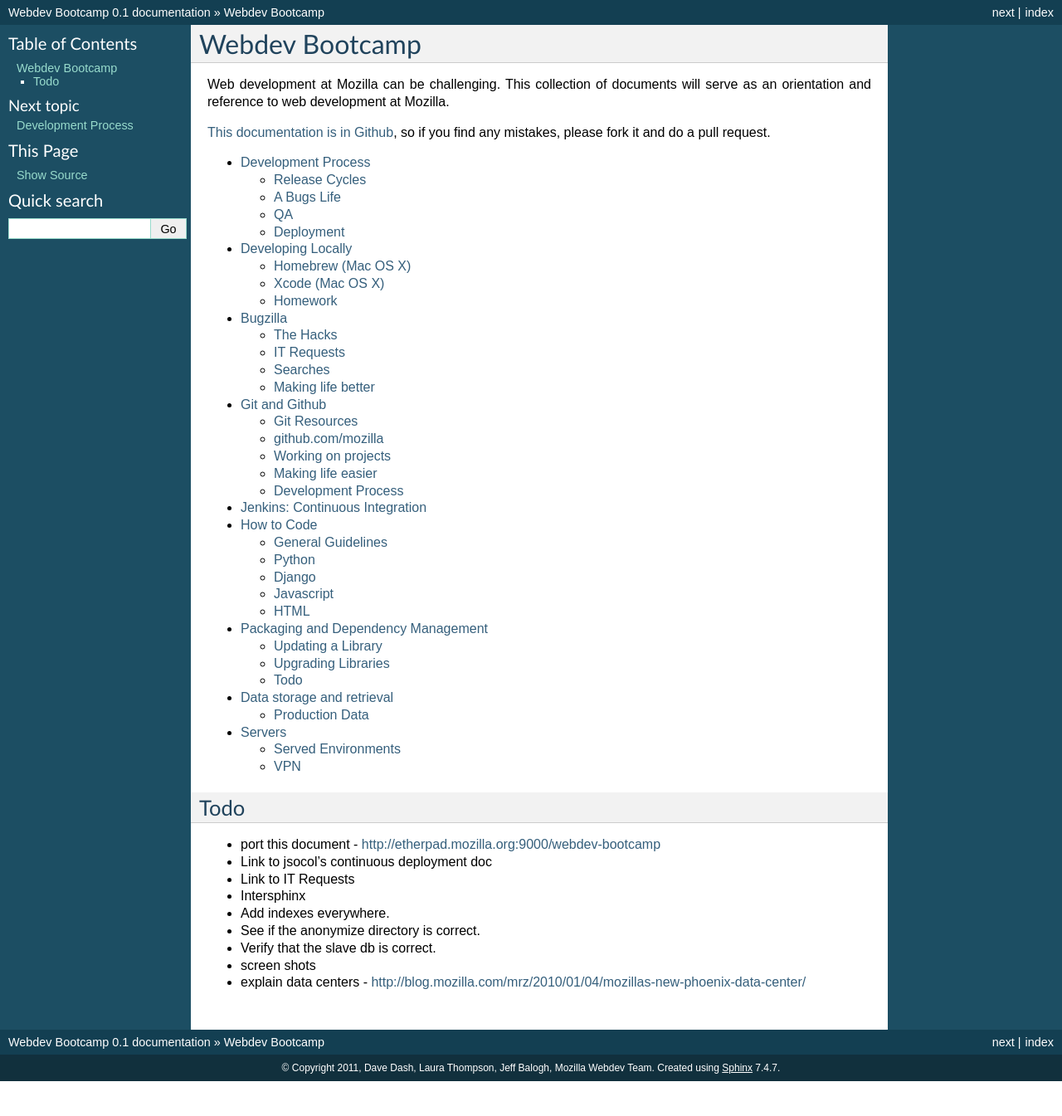
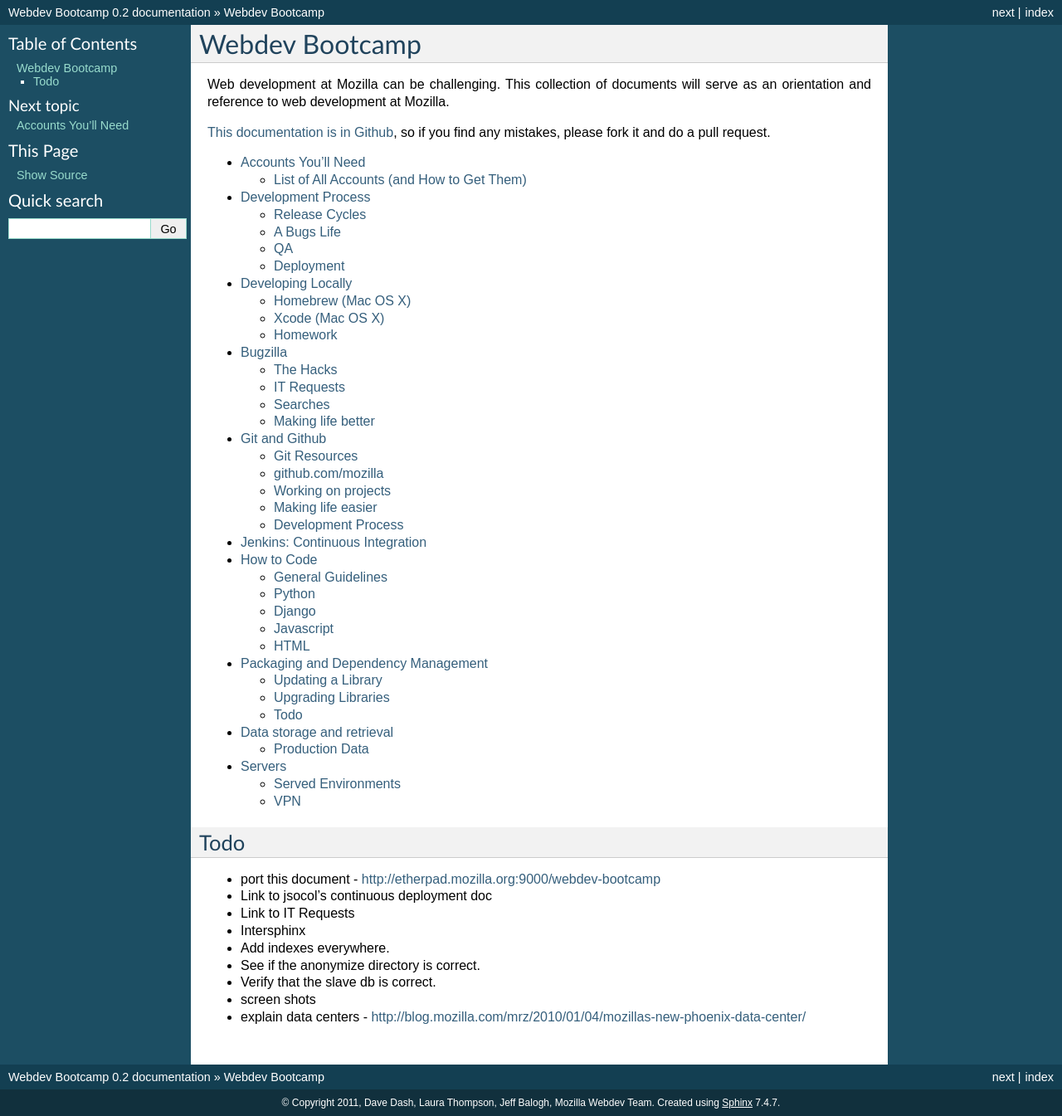
Before and after one commit to mozilla/webdev-bootcamp, a Sphinx documentation site: the page built from docs/index.rst, in a window 1280 px wide. Shown: the whole page at 83% size. Built offline with Sphinx 7.4.7, drawn with Linux system fonts in a browser that asks for light colours; pages that are not in the unit, such as notebooks, are missing from menus; before the commit the page ends 1303 px from its top, so only the background shows below that; some of the changed lines change nothing that is shown.

Commit message:
Add accounts page for a list of accounts needed to develop

```diff
--- /dev/null
+++ b/docs/accounts.rst
@@ -0,0 +1,33 @@
+.. index:: accounts
+
+Accounts You'll Need
+====================
+
+Most of the Mozilla web development process takes place between Bugzilla,
+IRC, and GitHub. There are some other accounts you might need too. Here's
+everything you should request when you start at Mozilla:
+
+List of All Accounts (and How to Get Them)
+------------------------------------------
+
+Use the links to each app to get to their signup form.
+
+* `Bugzilla`_ — use your @mozilla.com email to get 1337 access, and put your
+  IRC nick or whatever you go by in your Bugzilla username for easier
+  searching (example: ``Matthew Riley MacPherson [:tofumatt]``).
+* `GitHub`_ — a free account is all that's required to develop on Mozilla web
+  apps/sites. Ping ``jbalogh``, ``jsocol``, or your manager on IRC to get
+  added to the right groups.
+* IRC_ — check out the wiki to learn about Mozilla IRC. You should register
+  your main nickname on IRC so it doesn't get stolen and so you can access
+  any channels that require you to ``IDENTIFY``.
+* Mercurial_ and ``svn`` — Sometimes things aren't in GitHub and you need to
+  use ``hg`` or ``svn``. Locale files in particular are stored in Subversion
+  for various reasons. Check out `Becoming a contributor`_ and be sure to ask
+  for "Level 2 Mercurial Access".
+
+.. _`Becoming a contributor`: http://www.mozilla.org/hacking/committer/
+.. _Bugzilla: https://bugzilla.mozilla.org/createaccount.cgi
+.. _GitHub: https://github.com/signup/free
+.. _IRC: https://wiki.mozilla.org/IRC
+.. _Mercurial: https://developer.mozilla.org/en/Mercurial_FAQ
--- a/docs/conf.py
+++ b/docs/conf.py
@@ -48,9 +48,9 @@
 # built documents.
 #
 # The short X.Y version.
-version = '0.1'
+version = '0.2'
 # The full version, including alpha/beta/rc tags.
-release = '0.1'
+release = '0.2'
 
 # The language for content autogenerated by Sphinx. Refer to documentation
 # for a list of supported languages.
--- a/docs/index.rst
+++ b/docs/index.rst
@@ -20,6 +20,7 @@
 .. toctree::
    :maxdepth: 2
 
+   accounts
    devprocess
    localdev
    bugzilla
```
